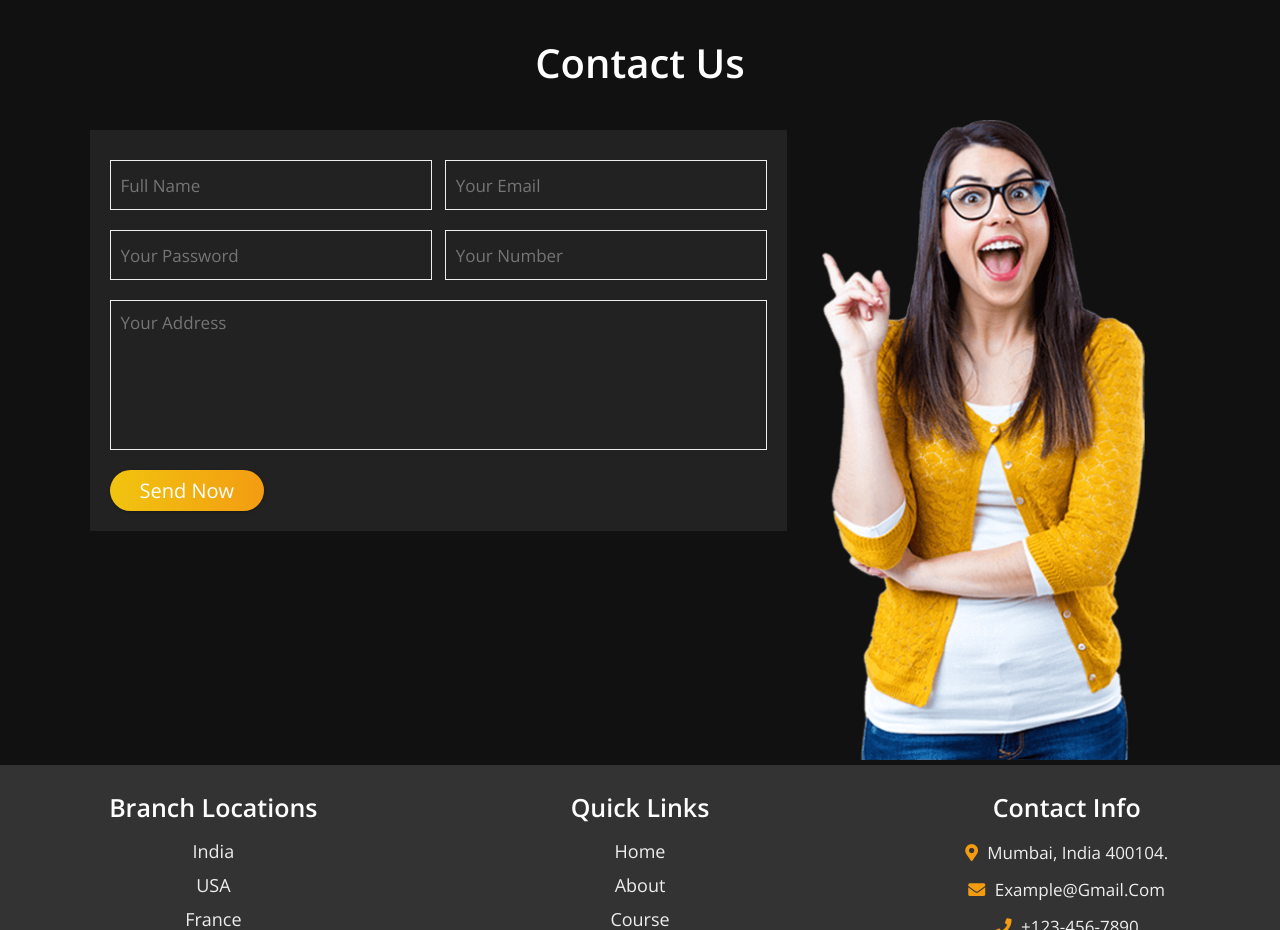
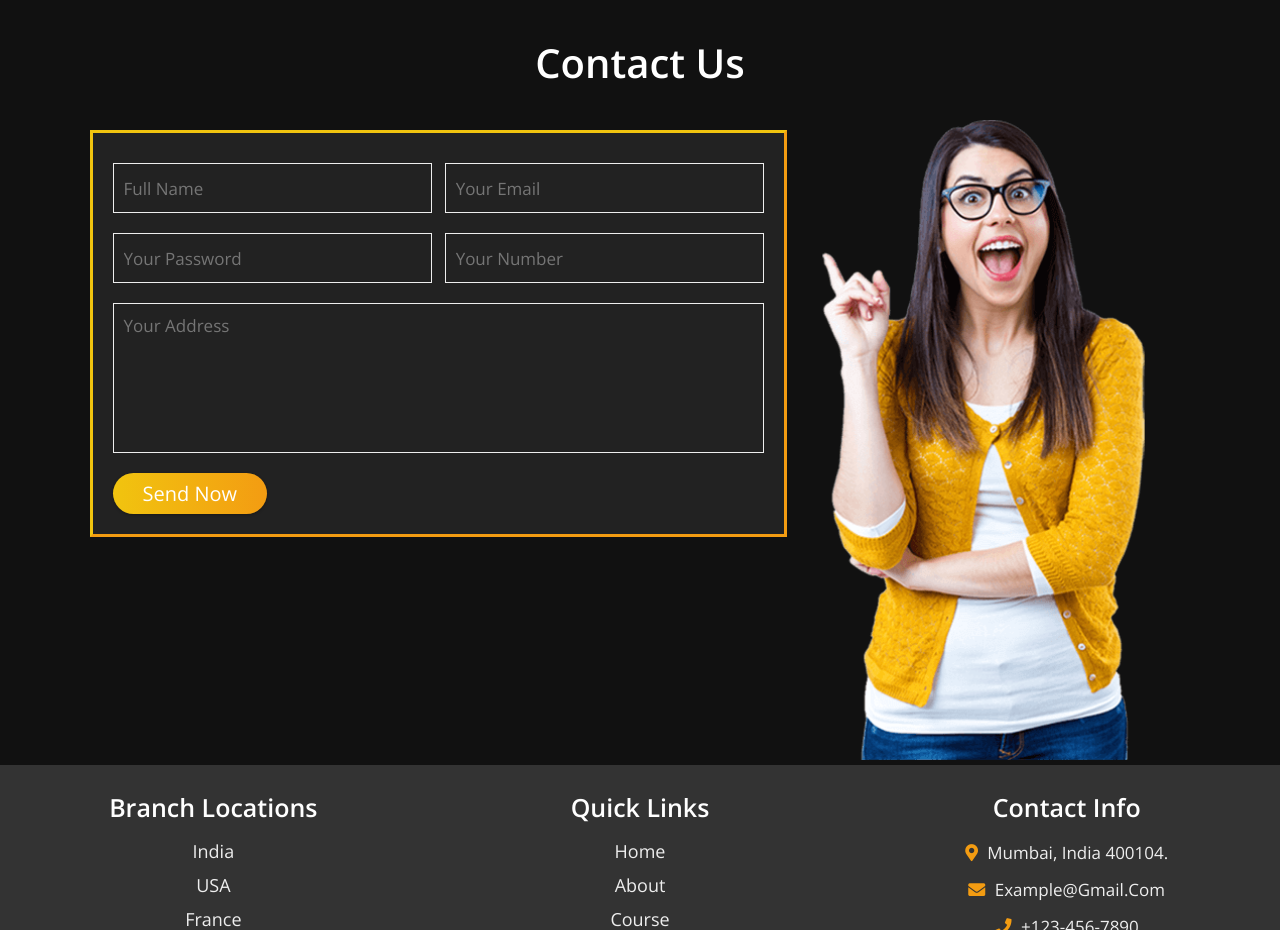
Before and after one commit to Bparthib/education-site, a plain HTML site: page index.html in a window 1280 px wide. Shown: the part 3980-4910 px from the top of the page. Drawn offline with nearby package versions, Linux system fonts and the light colour scheme.

Commit message:
New Addition2

```diff
--- a/css/style.css
+++ b/css/style.css
@@ -413,6 +413,10 @@ header #menu{
     flex-wrap: wrap;
     margin-top: 3rem;
     align-items: flex-start;
+    border-top: 3px solid #f1c40f;
+    border-right: 3px solid #f39c12;
+    border-bottom: 3px solid #f39c12;
+    border-left: 3px solid #f1c40f;
 }
 
 .contact .row form .box{
```
